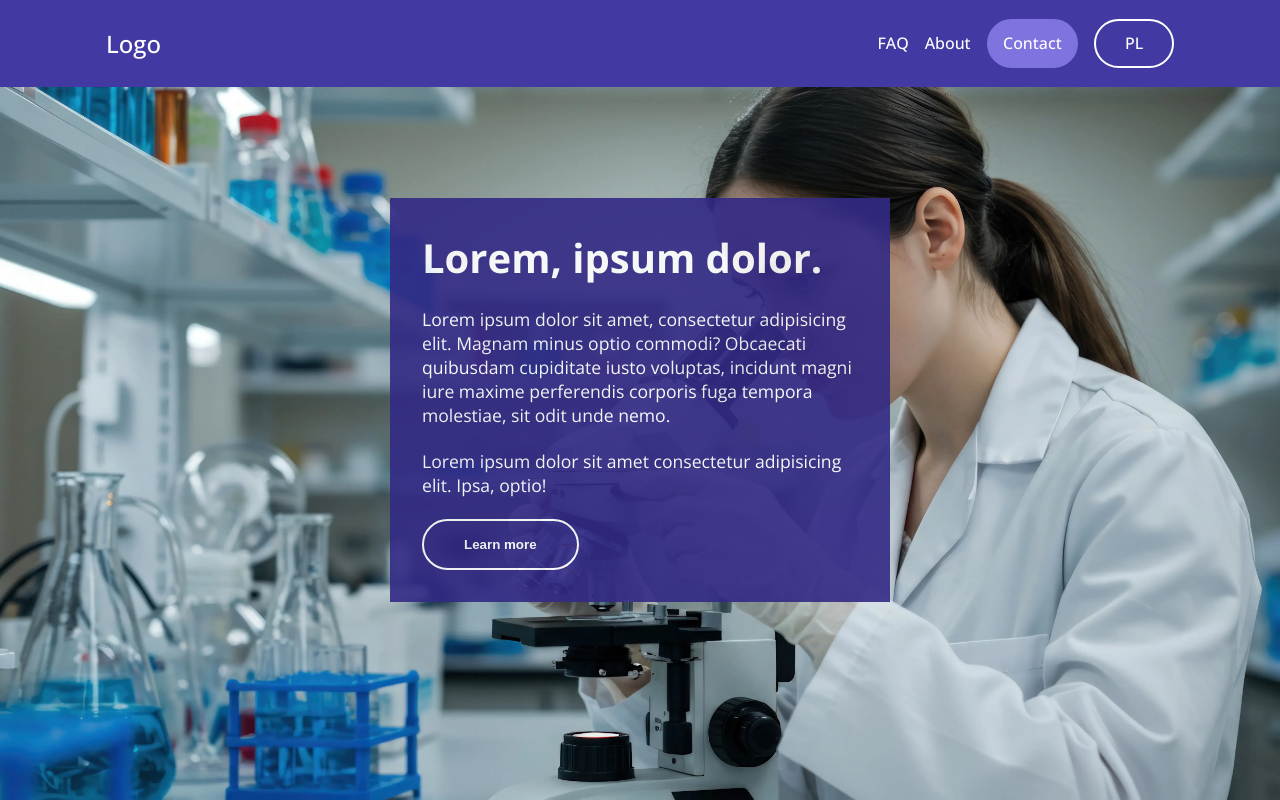
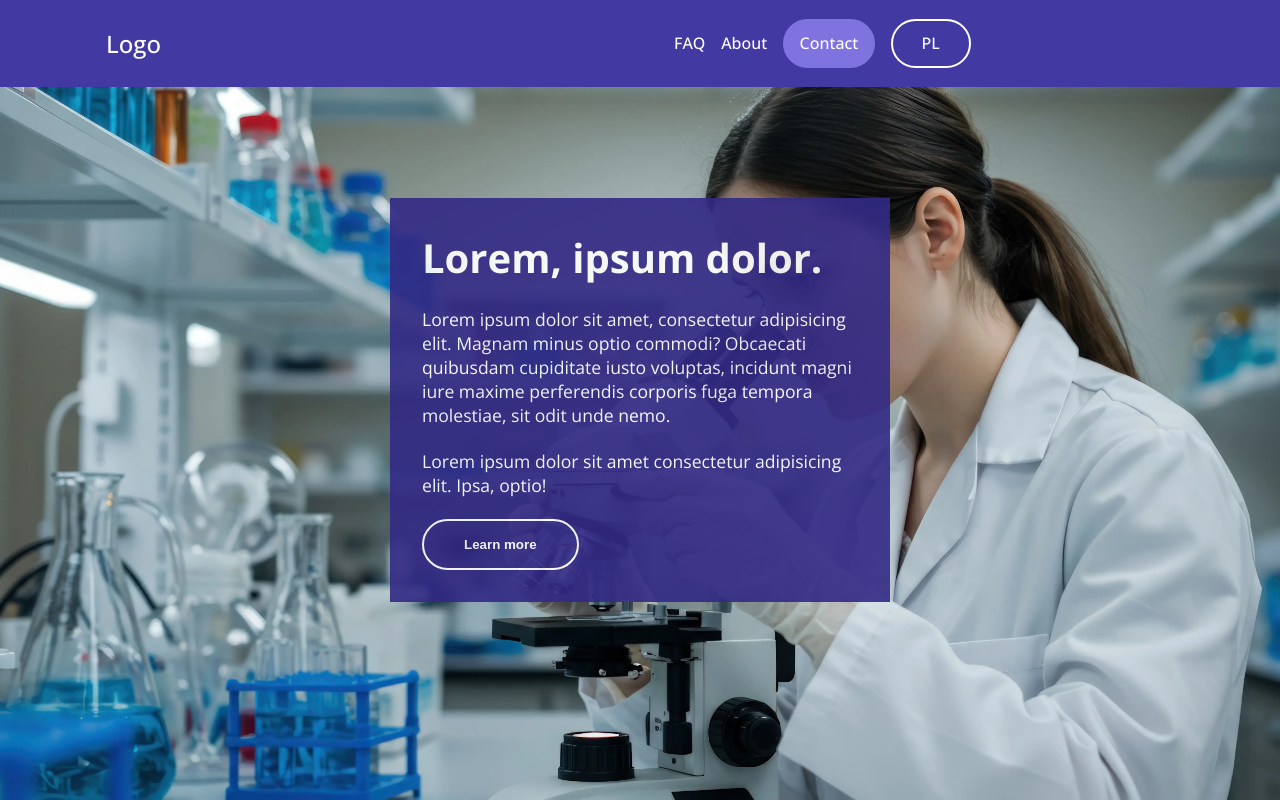
Before and after one commit to wojtek99955/chitomed, a React (Vite) app in the folder client/: page / in a window 1280 px wide. Built offline with nearby package versions, Linux system fonts and the light colour scheme.

Commit message:
first commit

```diff
--- a/client/src/components/layout/Header.tsx
+++ b/client/src/components/layout/Header.tsx
@@ -13,7 +13,7 @@ const Header = () => {
     return () => window.removeEventListener("resize", handleResize);
   }, []);
 
-  return <>{windowWidth < 1000 ? <MobileHeader /> : <DesktopHeader />}</>;
+  return <>{windowWidth <= 1024 ? <MobileHeader /> : <DesktopHeader />}</>;
 };
 
 export default Header;
--- a/client/src/components/layout/Header/DesktopHeader.tsx
+++ b/client/src/components/layout/Header/DesktopHeader.tsx
@@ -25,23 +25,6 @@ const Logo = styled.div`
 `;
 
 
-
-const ContactBtn = styled.div`
-  color: white;
-  background-color: #7f73e0;
-  padding: 0.7rem 0.9rem;
-  border-radius: 40px;
-  font-weight: 500;
-  transition: all 200ms;
-  border: 2px solid #7f73e0;
-  cursor: pointer;
-  &:hover {
-    background-color: white;
-    color: #322683;
-    border-color: white;
-  }
-`;
-
 const DesktopHeader = () => {
   return (
     <HeaderContainer>
--- a/client/src/components/layout/Header/MobileHeader.tsx
+++ b/client/src/components/layout/Header/MobileHeader.tsx
@@ -86,6 +86,7 @@ const NavContainer = styled(motion.div)`
   justify-content: center;
   align-items: center;
 `;
+
 const MobileHeader = () => {
 
       const [showNav, setShowNav] = useState(false);
@@ -108,7 +109,7 @@ const MobileHeader = () => {
       <AnimatePresence>
         {showNav && (
           <NavContainer initial={{ y: "-100vh" }} animate={{ y: 0 }} exit={{y:"-100vh"}}>
-            <Nav />
+            <Nav/>
           </NavContainer>
         )}
       </AnimatePresence>
--- a/client/src/components/layout/Header/Nav.tsx
+++ b/client/src/components/layout/Header/Nav.tsx
@@ -7,8 +7,11 @@ const NAV = styled.nav`
   gap: 1rem;
   align-items: center;
   flex-direction: column;
+  width: 500px;
+  margin:0 1rem;
   @media ${device.laptop} {
     flex-direction: row;
+    margin:0;
   }
   ul {
     list-style: none;
@@ -27,7 +30,8 @@ const NAV = styled.nav`
 `;
 
 const ContactBtn = styled.div`
-  color: white;
+  background-color: white;
+  color: #322683;
   background-color: #7f73e0;
   padding: 0.7rem 0.9rem;
   border-radius: 40px;
@@ -35,6 +39,15 @@ const ContactBtn = styled.div`
   transition: all 200ms;
   border: 2px solid #7f73e0;
   cursor: pointer;
+  width: 100%;
+  display: flex;
+  justify-content: center;
+  background-color: white;
+  @media ${device.laptop} {
+    color: white;
+    background-color: #7f73e0;
+    width: auto;
+  }
   &:hover {
     background-color: white;
     color: #322683;
```
